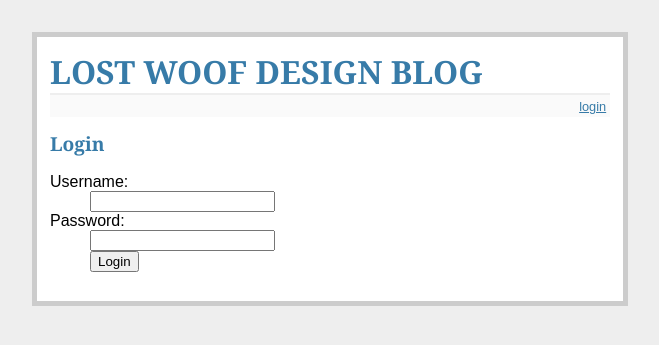
After one commit to LostW0oF/ots_python_web, a Flask app: page /login in a window 1280 px wide. The commit adds this page. Shown: the top 345 px of the page, without its empty margins (310-969 px from the left). Run offline with Flask 3, Linux system fonts and the light colour scheme.

Commit message:
att layout e criação do login

```diff
--- a/app.py
+++ b/app.py
@@ -1,7 +1,7 @@
-from flask import Flask
-from flask import render_template
+from flask import Flask, render_template, request, session, flash, redirect, url_for
 
-app = Flask('meu app')
+app = Flask(__name__)
+app.config['SECRET_KEY'] = 'pupum'
 
 posts = [
     {
@@ -22,3 +22,14 @@ def exibir_entradas():
 @app.route('/layout')
 def layout():
     return render_template('layout.html')
+
+@app.route('/login', methods = ["GET", "POST"])
+def login():
+    erro = None
+    if request.method == "POST":
+        if request.form['username'] == 'admin' and request.form['password'] == 'admin':
+            session['logado'] = True
+            flash('Bem vindo!')
+            return redirect(url_for('exibir_entradas'))
+        erro = 'Usuario ou senha Invalidos'
+    return render_template('login.html', erro = erro)
--- a/templates/layout.html
+++ b/templates/layout.html
@@ -3,7 +3,7 @@
 <head>
     <meta charset="UTF-8">
     <meta name="viewport" content="width=device-width, initial-scale=1.0">
-    <title>BLOG_IN_FLASK</title>
+    <title>LOST_WOOF_BLOG</title>
     <link rel="stylesheet" href="/static/style.css">
 </head>
 <body>
@@ -12,7 +12,7 @@
 
         <div class="metanav">
             {% if not session.logado %}
-                <a href="">login</a>
+                <a href="{{url_for('login')}}">login</a>
             {% else %}
                 <a href="">logout</a>
             {% endif %}
--- /dev/null
+++ b/templates/login.html
@@ -0,0 +1,15 @@
+{% extends "layout.html" %}
+{% block corpo %}
+  <h2>Login</h2>
+  {% if erro %}
+    <p class="erro"><strong>Erro:</strong> {{ erro }}{% endif %}
+    <form action="{{ url_for('login') }}" method="post">
+        <dl>
+            <dt>Username:
+                <dd><input type="text" name="username">
+            <dt>Password:
+            <dd><input type="password" name="password">
+            <dd><input type="submit" value="Login">
+        </dl>
+    </form>
+{% endblock %}
```
